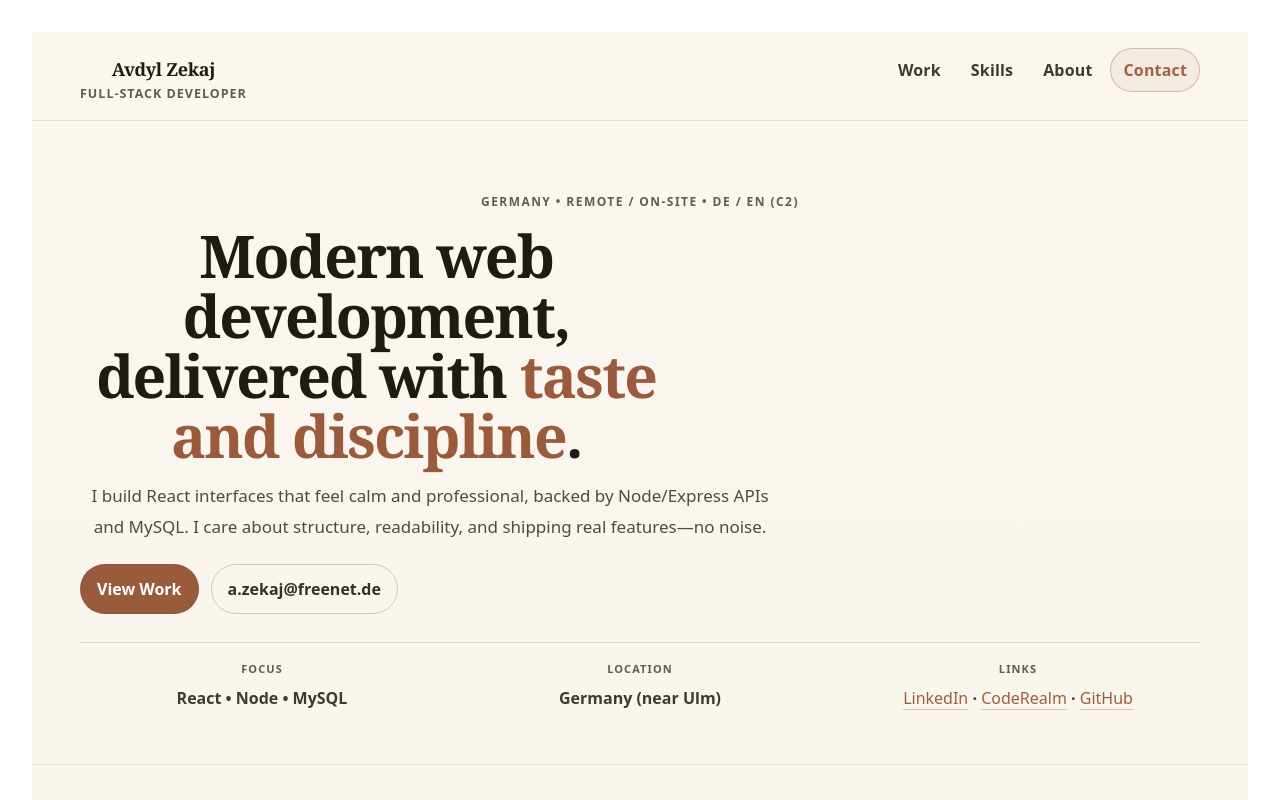
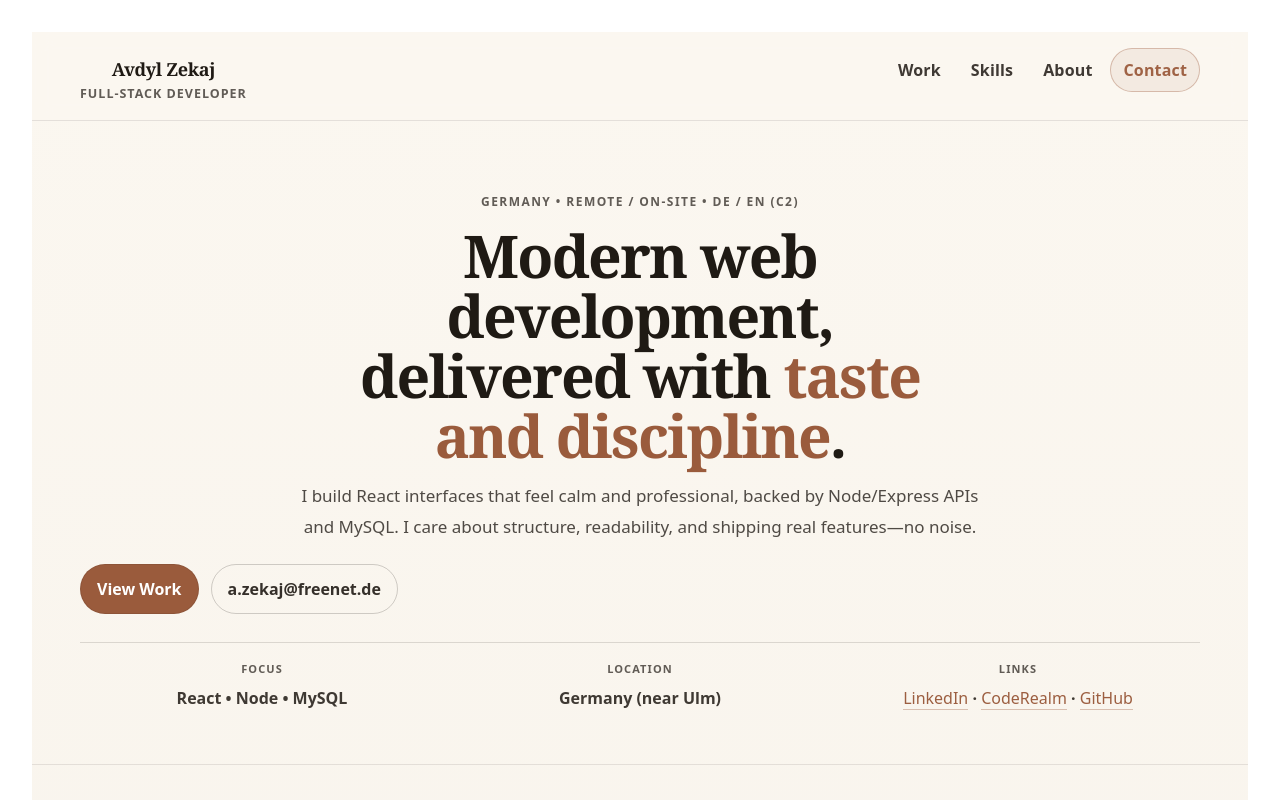
Before and after one commit to AndyZekaj/me, a React (Vite) app: page / in a window 1280 px wide. Shown: the top 800 px of the page. Built offline with nearby package versions, Linux system fonts and the light colour scheme.

Commit message:
centered headline & subhead

```diff
--- a/src/components/Home/home.css
+++ b/src/components/Home/home.css
@@ -132,6 +132,10 @@
   line-height: 1.02;
   font-size: clamp(38px, 4.6vw, 64px);
   max-width: 18ch;
+
+  text-align: center;
+  margin-left: auto;
+  margin-right: auto;
 }
 
 .headline__accent {
@@ -144,6 +148,10 @@
   color: rgba(31, 26, 20, 0.78);
   font-size: 17px;
   line-height: 1.8;
+
+  text-align: center;
+  margin-left: auto;
+  margin-right: auto;
 }
 
 .hero__actions {
```
